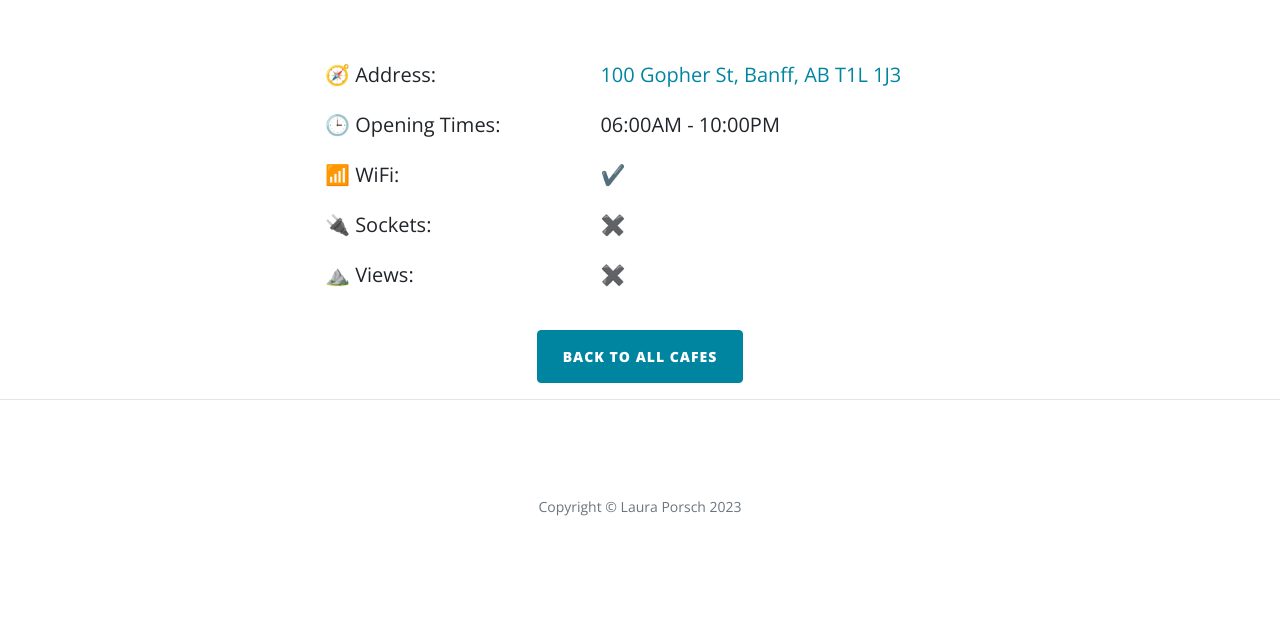
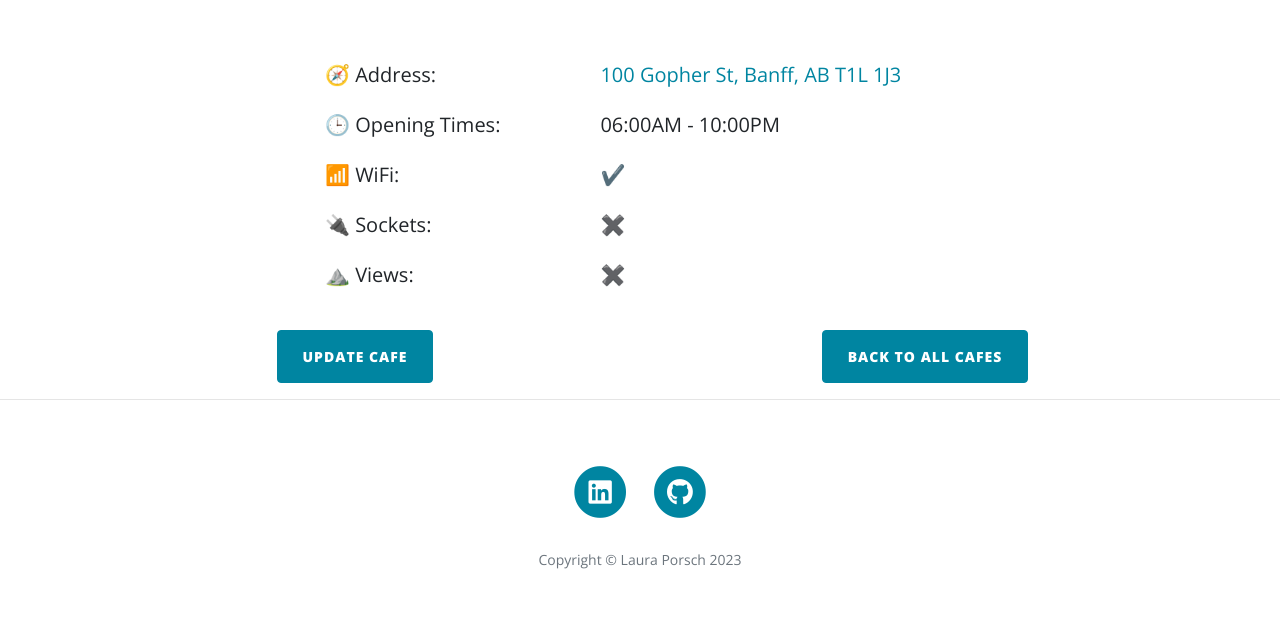
Before and after one commit to lauraporsch/CafeWifiMountainViews, a Flask app: page /cafe/2 in a window 1280 px wide. Shown: the part 474-1109 px from the top of the page. Before the commit the page ends 990 px from the top, so only its background shows below. Run offline with Flask 3, Linux system fonts and the light colour scheme; some libraries are stand-ins or nearby versions.

Commit message:
add update-cafe Button, rendering info page, update footer with links

```diff
--- a/main.py
+++ b/main.py
@@ -136,6 +136,12 @@ def contact():
         return render_template("contact.html", message_sent=False)
 
 
+@app.route("/update-cafe")
+def update_cafe():
+    return render_template("update-cafe.html")
+
+
+
 # ---------------------------- CREATE RESTful API ------------------------------- #
 # ---HTTP GET - Read Record(s)--- #
 @app.route("/get_all_cafes")
--- a/templates/add.html
+++ b/templates/add.html
@@ -29,6 +29,7 @@
     </div>
   </div>
 </div>
+<hr>
 
 {% include "footer.html" %}
 {% endblock %}
--- a/templates/all_cafes.html
+++ b/templates/all_cafes.html
@@ -29,7 +29,7 @@
             {% for cafe in all_cafes %}
             <tr>
                 <td><a class="cafe-name" href="{{ url_for('show_cafe', cafe_id=cafe.id) }}">{{ cafe.name}}</a></td>
-                <td><a href="{{ cafe.maps_url }}">{{ cafe.location }}</a></td>
+                <td><a href="{{ cafe.maps_url }}" target="_blank">{{ cafe.location }}</a></td>
                 <td>{{ cafe.open }} - {{ cafe.close }}</td>
                 <td>{% if cafe.wifi == 1: %}
                     ✔️
--- a/templates/cafe.html
+++ b/templates/cafe.html
@@ -21,7 +21,7 @@
             <tbody>
             <tr>
                 <td>🧭 Address:</td>
-                <td><a href="{{ cafe.maps_url }}">{{ cafe.location }}</a></td>
+                <td><a href="{{ cafe.maps_url }}" target="_blank">{{ cafe.location }}</a></td>
             </tr>
             <tr>
                 <td>🕒 Opening Times:</td>
@@ -67,6 +67,9 @@
     </div>
     <div class="row">
         <div class="col-lg-6 col-md-6 mx-auto text-center">
+            <a class="btn btn-primary" href="{{ url_for ('update_cafe') }}">Update Cafe</a>
+        </div>
+        <div class="col-lg-6 col-md-6 mx-auto text-center">
             <a class="btn btn-primary" href="{{ url_for ('show_overview') }}">Back to all Cafes</a>
         </div>
     </div>
--- a/templates/footer.html
+++ b/templates/footer.html
@@ -3,32 +3,24 @@
     <div class="container">
       <div class="row">
         <div class="col-lg-8 col-md-10 mx-auto">
-<!--          <ul class="list-inline text-center">-->
-<!--            <li class="list-inline-item">-->
-<!--              <a href="#">-->
-<!--                <span class="fa-stack fa-lg">-->
-<!--                  <i class="fas fa-circle fa-stack-2x"></i>-->
-<!--                  <i class="fab fa-twitter fa-stack-1x fa-inverse"></i>-->
-<!--                </span>-->
-<!--              </a>-->
-<!--            </li>-->
-<!--            <li class="list-inline-item">-->
-<!--              <a href="#">-->
-<!--                <span class="fa-stack fa-lg">-->
-<!--                  <i class="fas fa-circle fa-stack-2x"></i>-->
-<!--                  <i class="fab fa-facebook-f fa-stack-1x fa-inverse"></i>-->
-<!--                </span>-->
-<!--              </a>-->
-<!--            </li>-->
-<!--            <li class="list-inline-item">-->
-<!--              <a href="#">-->
-<!--                <span class="fa-stack fa-lg">-->
-<!--                  <i class="fas fa-circle fa-stack-2x"></i>-->
-<!--                  <i class="fab fa-github fa-stack-1x fa-inverse"></i>-->
-<!--                </span>-->
-<!--              </a>-->
-<!--            </li>-->
-<!--          </ul>-->
+          <ul class="list-inline text-center">
+            <li class="list-inline-item">
+              <a href="https://www.linkedin.com/in/lauraporsch/" target="_blank">
+                <span class="fa-stack fa-lg">
+                  <i class="fas fa-circle fa-stack-2x"></i>
+                  <i class="fab fa-linkedin fa-stack-1x fa-inverse"></i>
+                </span>
+              </a>
+            </li>
+            <li class="list-inline-item">
+              <a href="https://github.com/lauraporsch" target="_blank">
+                <span class="fa-stack fa-lg">
+                  <i class="fas fa-circle fa-stack-2x"></i>
+                  <i class="fab fa-github fa-stack-1x fa-inverse"></i>
+                </span>
+              </a>
+            </li>
+          </ul>
           <p class="copyright text-muted">Copyright &copy; Laura Porsch 2023</p>
         </div>
       </div>
--- a/templates/header.html
+++ b/templates/header.html
@@ -30,11 +30,6 @@
   <!-- Navigation bar-->
   <nav class="navbar navbar-expand-lg navbar-light fixed-top" id="mainNav">
     <div class="container">
-<!--      <a class="navbar-brand" href="index.html">Cafe and Wifi</a>-->
-<!--      <button class="navbar-toggler navbar-toggler-right" type="button" data-toggle="collapse" data-target="#navbarResponsive" aria-controls="navbarResponsive" aria-expanded="false" aria-label="Toggle navigation">-->
-<!--        Menu-->
-<!--        <i class="fas fa-bars"></i>-->
-<!--      </button>-->
       <div class="collapse navbar-collapse" id="navbarResponsive">
         <ul class="navbar-nav ml-auto">
           <li class="nav-item">
@@ -50,7 +45,7 @@
             <a class="nav-link" href="{{ url_for('contact') }}">Contact</a>
           </li>
           <li class="nav-item">
-            <a class="nav-link" href="https://documenter.getpostman.com/view/26061389/2s93sc4CKn">API</a>
+            <a class="nav-link" href="https://documenter.getpostman.com/view/26061389/2s93sc4CKn" target="_blank">API</a>
           </li>
         </ul>
       </div>
--- a/templates/index.html
+++ b/templates/index.html
@@ -47,6 +47,6 @@
   </div>
 
 
-
+<hr>
 
 {% include "footer.html" %}
```
Also changed, not shown: templates/update-cafe.html (added, +35 -0 lines), instance/cafes-banff.db.
